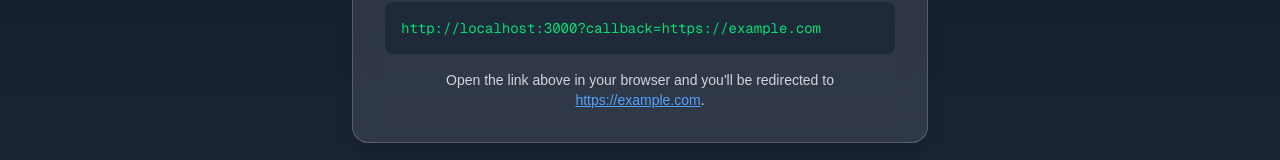
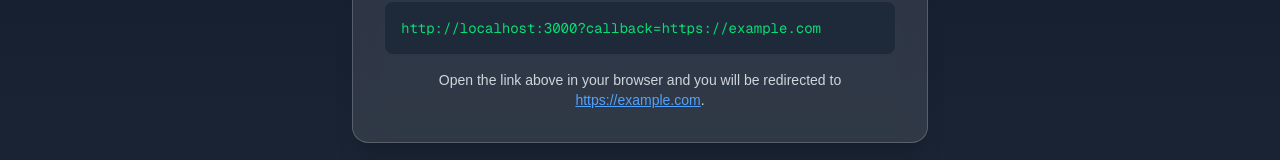
Before and after one commit to minttnim19/mock-redirect, a Next.js app: page / in a window 1280 px wide. Shown: the part 390-550 px from the top of the page. Built offline with nearby package versions, Linux system fonts and the light colour scheme.

Commit message:
fix issue

```diff
--- a/src/app/page.tsx
+++ b/src/app/page.tsx
@@ -23,7 +23,7 @@ export default function Home({ searchParams }: { searchParams: { callback?: stri
         </div>
 
         <p className="text-sm text-gray-300 text-center">
-          Open the link above in your browser and you'll be redirected to{' '}
+          Open the link above in your browser and you will be redirected to{' '}
           <a
             href="https://example.com"
             className="underline text-blue-400 hover:text-blue-300 transition-colors"
```
